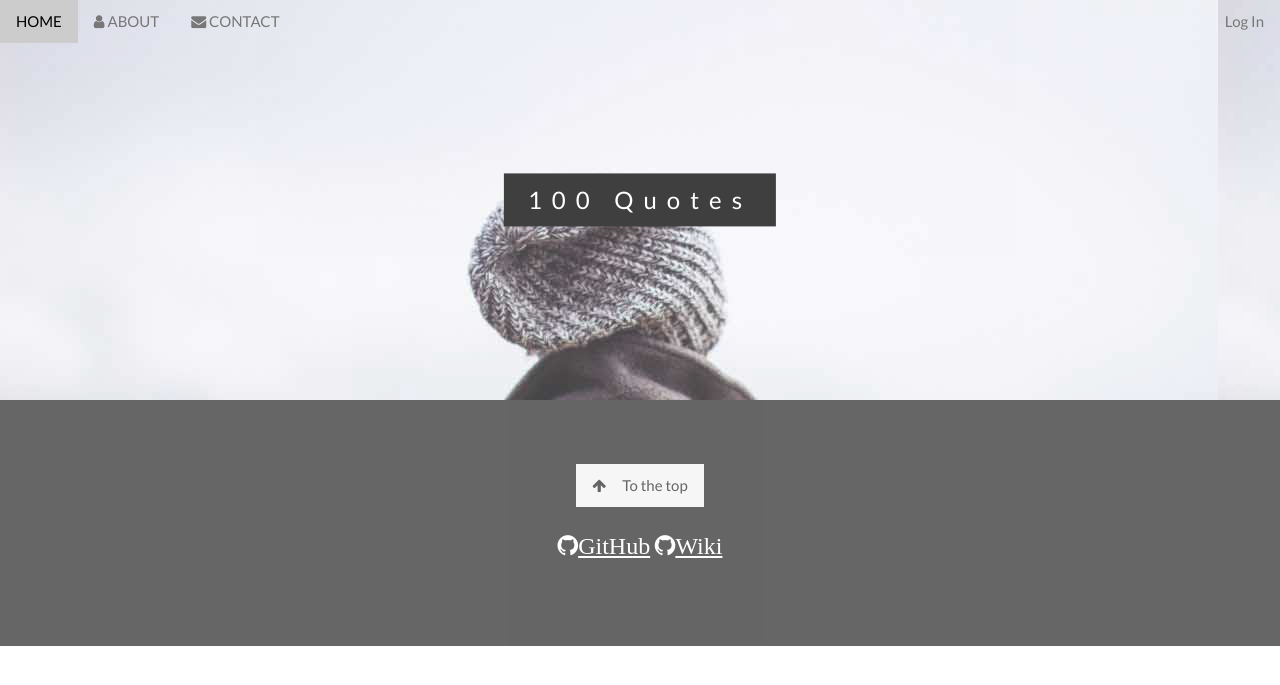
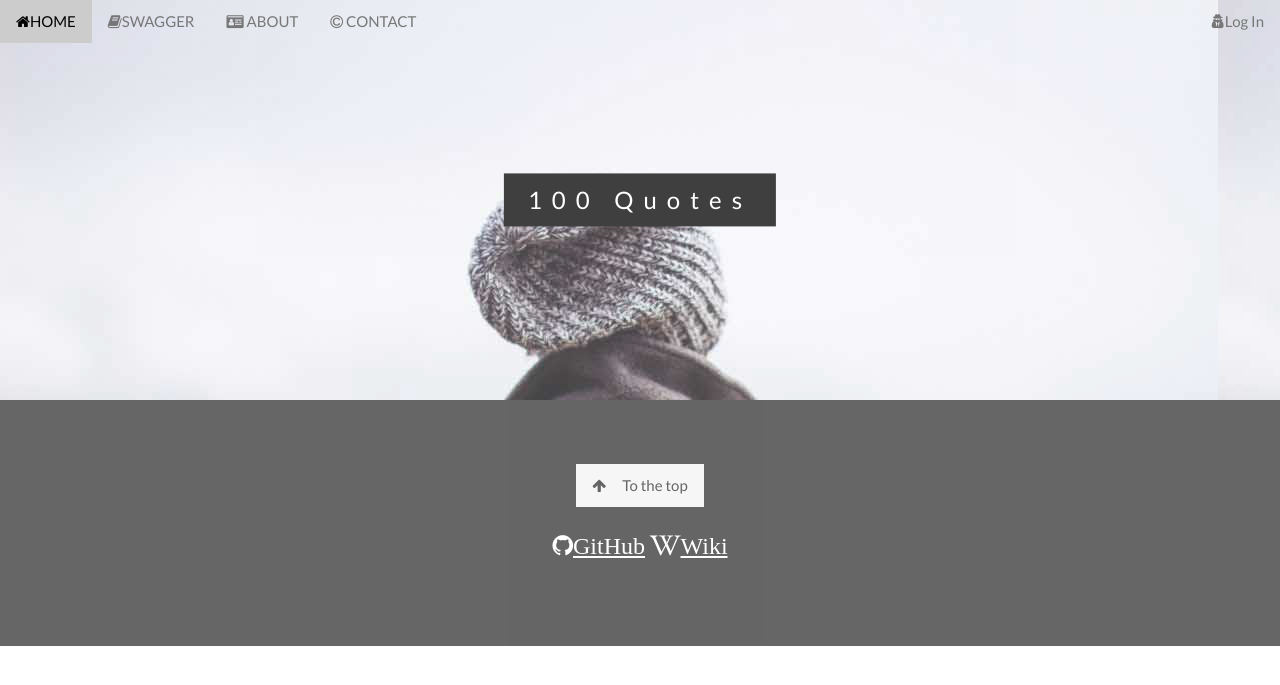
Before and after one commit to harshakurra123/quotes, a Django app: page / in a window 1280 px wide. Shown: the top 685 px of the page. Run offline with Django 3.2, Linux system fonts and the light colour scheme; data that the repository does not hold is empty.

Commit message:
add icons and swagger ling to home page

```diff
--- a/templates/home.html
+++ b/templates/home.html
@@ -85,17 +85,18 @@
             <a class="w3-bar-item w3-button w3-hover-black w3-hide-medium w3-hide-large w3-right" href="javascript:void(0);" onclick="toggleFunction()" title="Toggle Navigation Menu">
                 <i class="fa fa-bars"></i>
             </a>
-            <a href="#home" class="w3-bar-item w3-button">HOME</a>
-            <a href="about/" class="w3-bar-item w3-button w3-hide-small"><i class="fa fa-user"></i> ABOUT</a>
-            <a href="#contact" class="w3-bar-item w3-button w3-hide-small"><i class="fa fa-envelope"></i> CONTACT</a>
+            <a href="/" class="w3-bar-item w3-button"><i class="fa fa-home"></i>HOME</a>
+            <a href="swagger/" class="w3-bar-item w3-button"><i class="fa fa-book"></i>SWAGGER</a>
+            <a href="about/" class="w3-bar-item w3-button w3-hide-small"><i class="fa fa-id-card"></i> ABOUT</a>
+            <a href="#contact" class="w3-bar-item w3-button w3-hide-small"><i class="fa fa-copyright"></i> CONTACT</a>
 
 
 
             {% if user.username %}
-            <a class="w3-bar-item w3-button w3-hide-small" style="float: right;" href="/logout">Logout</a>
+            <a class="w3-bar-item w3-button w3-hide-small" style="float: right;" href="/logout"><i class="fa fa-user-secret"></i>Logout</a>
             <h6 style="float: right;">Welcome {{ user.username }}</h6>
             {% else %}
-            <a class="w3-bar-item w3-button w3-hide-small" style="float: right;" href="/login/auth0">Log In</a>
+            <a class="w3-bar-item w3-button w3-hide-small" style="float: right;" href="/login/auth0"><i class="fa fa-user-secret"></i>Log In</a>
             {% endif %}
             </a>
         </div>
@@ -132,7 +133,7 @@
         <a href="#home" class="w3-button w3-light-grey"><i class="fa fa-arrow-up w3-margin-right"></i>To the top</a>
         <div class="w3-xlarge w3-section">
             <i class="fa fa-github w3-hover-opacity"><a href="https://github.com/harshakurra123/quotes">GitHub</a></i>
-            <i class="fa fa-github w3-hover-opacity"><a href="https://github.com/harshakurra123/quotes/wiki">Wiki</i>
+            <i class="fa fa-wikipedia-w"><a href="https://github.com/harshakurra123/quotes/wiki">Wiki</i>
         </div>
 
     </footer>
```
